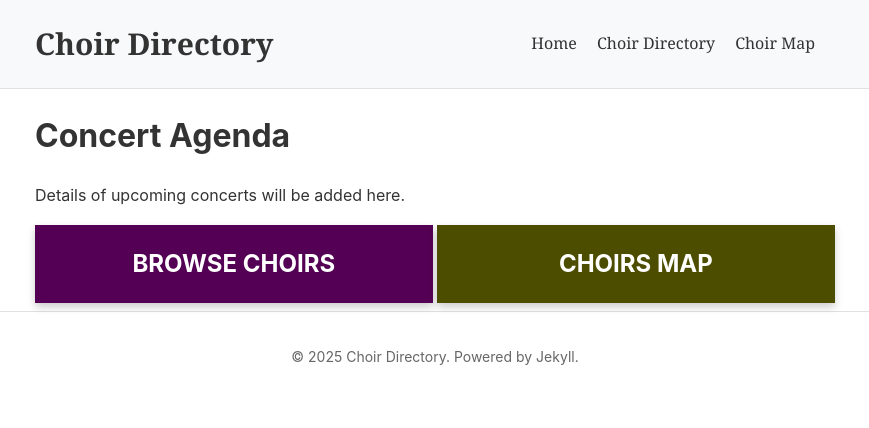
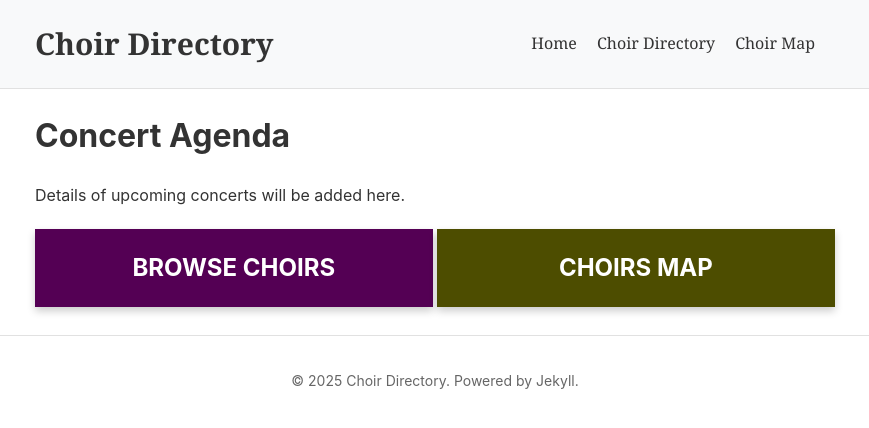
Before and after one commit to jllobera/choir-directory, a Jekyll site: the page built from agenda.html, in a window 1280 px wide. Shown: the top 428 px of the page, without its empty margins (205-1074 px from the left). Built offline with Jekyll 4.4.1, drawn with Linux system fonts in a browser that asks for light colours; a script that is not in the unit is left out.

Commit message:
Update style.css

```diff
--- a/assets/css/style.css
+++ b/assets/css/style.css
@@ -42,6 +42,10 @@
   .browse-button {
     width: var(--button-width-mobile, 100%);
   }
+}
+
+.button-container {
+  margin: 20px 0; /* 20px space above and below */
 }
 
 
```
